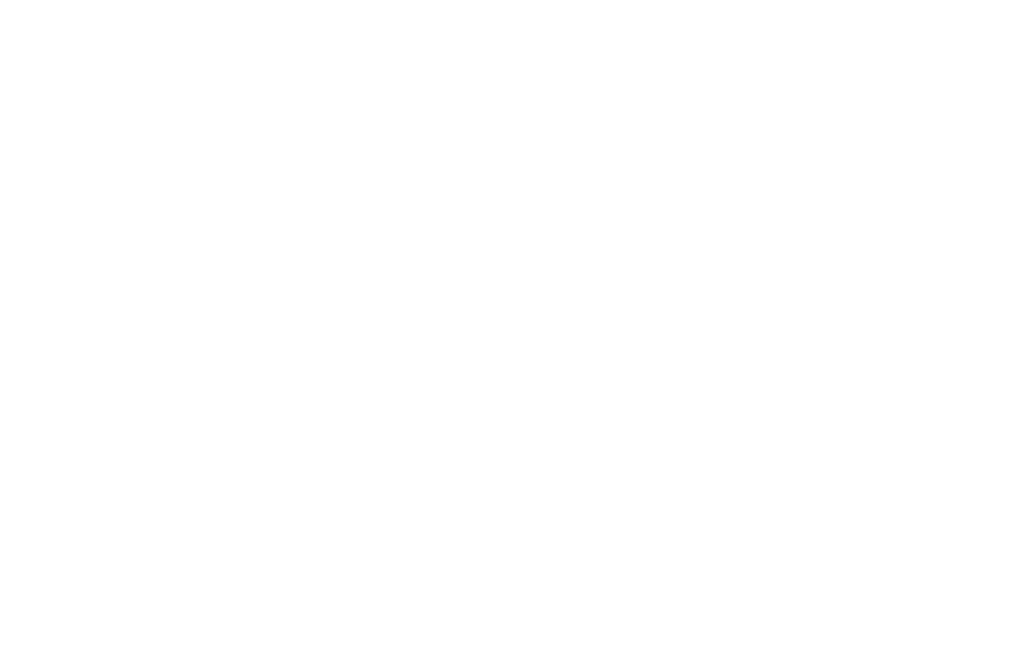
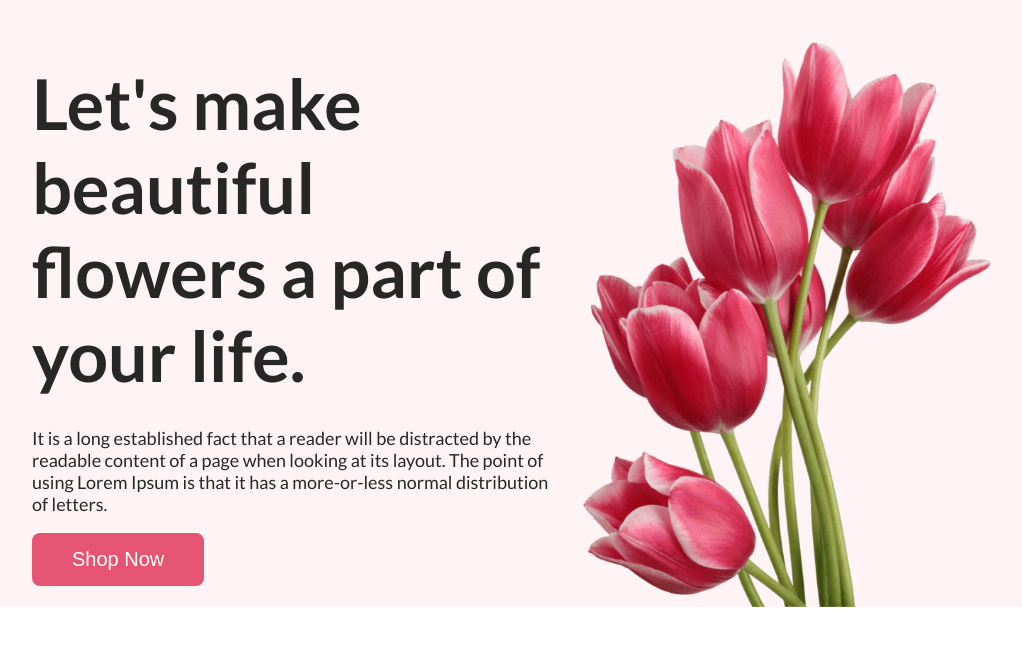
Before and after one commit to saziddeveloper/FLOWER-SHOP, a plain HTML site: page index.html in a window 1280 px wide. Shown: the whole page, without its empty margins (118-1140 px from the left). Drawn offline with Linux system fonts and the light colour scheme.

Commit message:
add header section

```diff
--- a/css/style.css
+++ b/css/style.css
@@ -0,0 +1,84 @@
+/*-------------------------
+        universal css
+-------------------------*/
+
+body {
+    margin: 0;
+    font-family: Lato;
+}
+
+
+
+/*-------------------------
+        shared css
+-------------------------*/
+
+.button {
+    background-color: #E55473;
+    color: #FFFFFF;
+    border: 0;
+    border-radius: 8px;
+    padding: 15px 40px;
+    font-size: 20px;
+}
+
+
+
+
+
+/*--------------------------------------
+        Start Header Section CSS
+--------------------------------------*/
+
+header {
+    display: flex;
+    background-color: #e5547310;
+    padding: 40px 150px 0 150px;
+    align-items: center;
+}
+#header-title {
+    font-weight: 700;
+    font-size: 70px;
+    margin-bottom: 30px;
+    margin-top: 0;
+    color: #272727;
+}
+#header-details {
+    font-size: 18px;
+    color: #272727;
+}
+
+/*---------------------------------------
+        End Header Section CSS
+---------------------------------------*/
+
+
+
+
+
+
+
+/*-----------------------------------
+        Start Section-1 CSS
+------------------------------------*/
+
+
+
+/*------------------------------------
+        Start Section-1 CSS
+------------------------------------*/
+
+
+
+
+
+
+/*-----------------------------------
+        Start Section-2 CSS
+-----------------------------------*/
+
+
+
+/*-----------------------------------
+        Start Section-2 CSS
+------------------------------------*/
--- a/index.html
+++ b/index.html
@@ -3,9 +3,29 @@
 <head>
     <meta charset="UTF-8">
     <meta name="viewport" content="width=device-width, initial-scale=1.0">
-    <title>Document</title>
+    <meta name="description" content="ONE PAGE WEBSITE OF A FLOWER SHOP">
+    <meta name="keywords" content="WEBSITE, ONE-PAGE, FLOWER-SHOP, Ashaduzzaman,Sazid,Ashaduzzaman (Sazid)">
+    <meta name="author" content="Ashaduzzaman Sazid">
+    <title>FLOWER SHOP</title>
+    <!-- favicon -->
+    <link rel="icon" type="image/x-icon" href="images/Group 58.png">
+    <!-- css link -->
+    <link rel="stylesheet" href="css/style.css">
+    <!-- google font -->
+    <link rel="preconnect" href="https://fonts.googleapis.com">
+    <link rel="preconnect" href="https://fonts.gstatic.com" crossorigin>
+    <link href="https://fonts.googleapis.com/css2?family=Lato:ital,wght@0,100;0,300;0,400;0,700;0,900;1,100;1,300;1,400;1,700;1,900&display=swap" rel="stylesheet">
 </head>
 <body>
-
+    <header>
+        <section>
+            <h1 id="header-title">Let's make beautiful flowers a part of your life.</h1>
+            <p id="header-details">It is a long established fact that a reader will be distracted by the readable content of a page when looking at its layout. The point of using Lorem Ipsum is that it has a more-or-less normal distribution of letters.</p>
+            <button class="button">Shop Now</button>
+        </section>
+        <img width="450px" src="images/pngwing 10.png" alt="">
+    </header>
+    <main></main>
+    <footer></footer>
 </body>
 </html>
```
